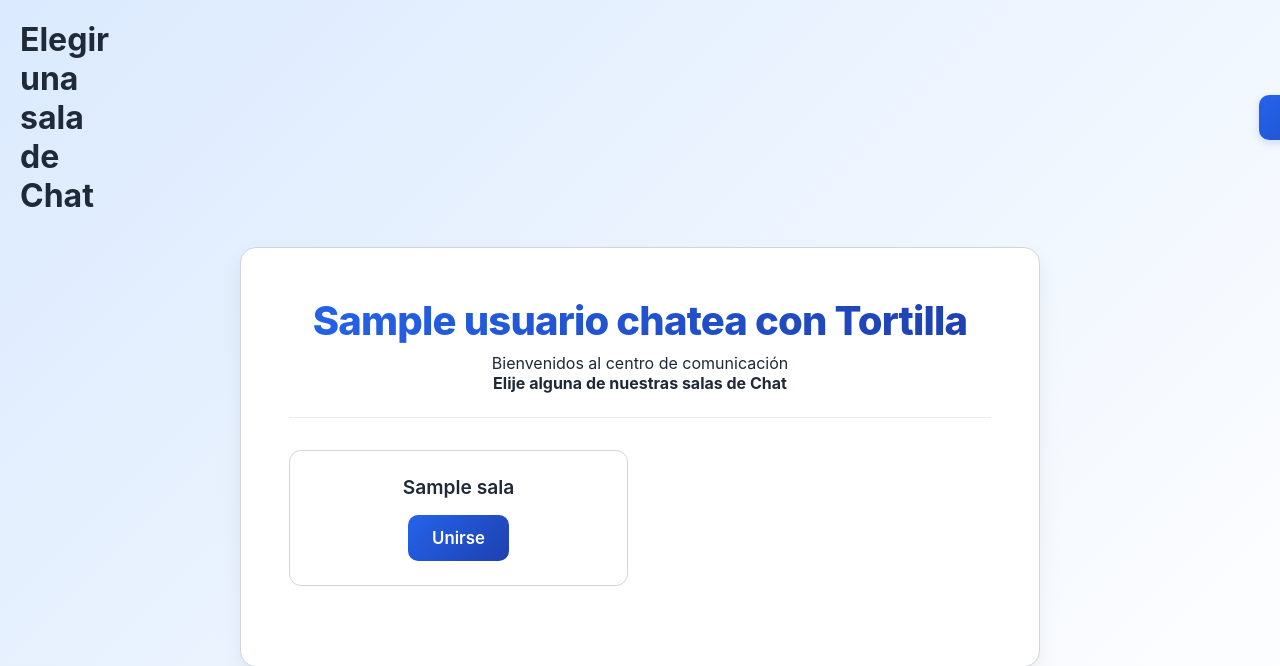
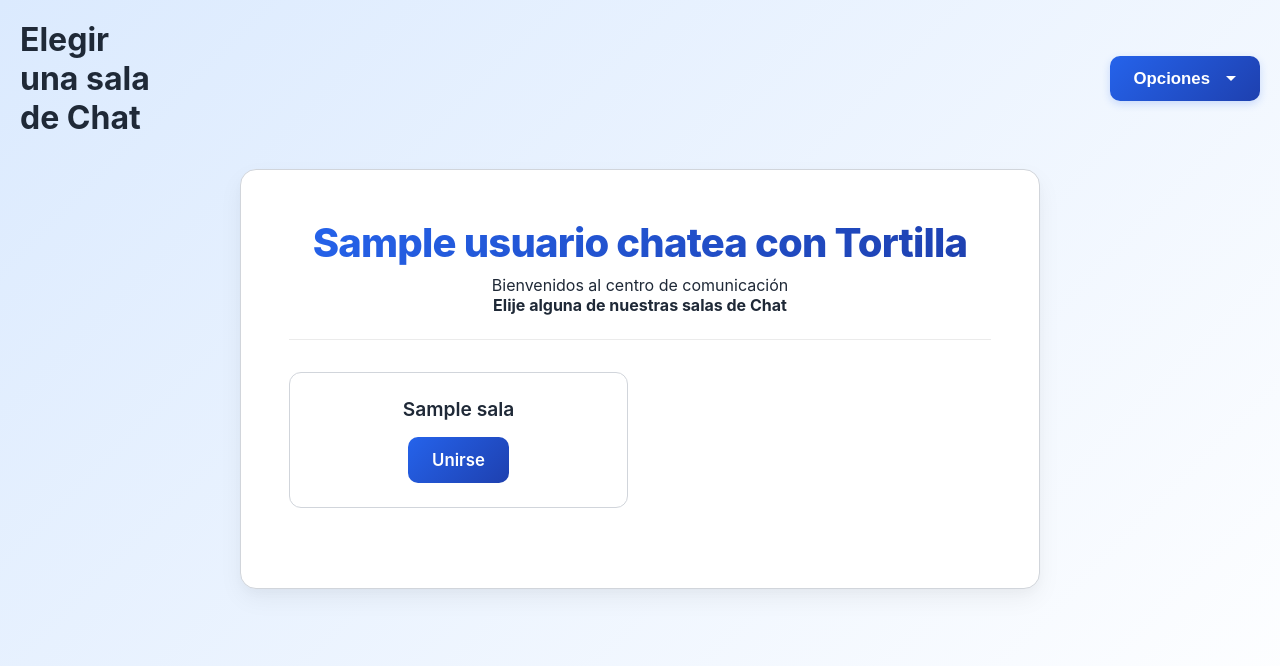
Before and after one commit to Maquiavello/repositorio, a Django app: template mi_app/templates/chat/menu.html in a window 1280 px wide; the page is wider, and only the part inside the window is pictured. Shown: the top 666 px of that part. Run offline with Django 5.2, Linux system fonts and the light colour scheme; tables that the repository leaves empty hold one stand-in row (values such as "Sample post"); the template is opened without the code that fills it: values that come from a table or form of the project are taken from there, most other values are stand-ins (such as "Sample title", 1, 10 or a date in 2020).

Commit message:
Correción Final

```diff
--- a/mi_app/static/estilo/test.css
+++ b/mi_app/static/estilo/test.css
@@ -470,6 +470,6 @@ body {
     display: flex;
 
     align-items: center;
-    gap: 1150px;
+    gap: 950px;
     margin-bottom: 4px; /* Opcional: para dar un poco de espacio debajo del encabezado */
 }
```
